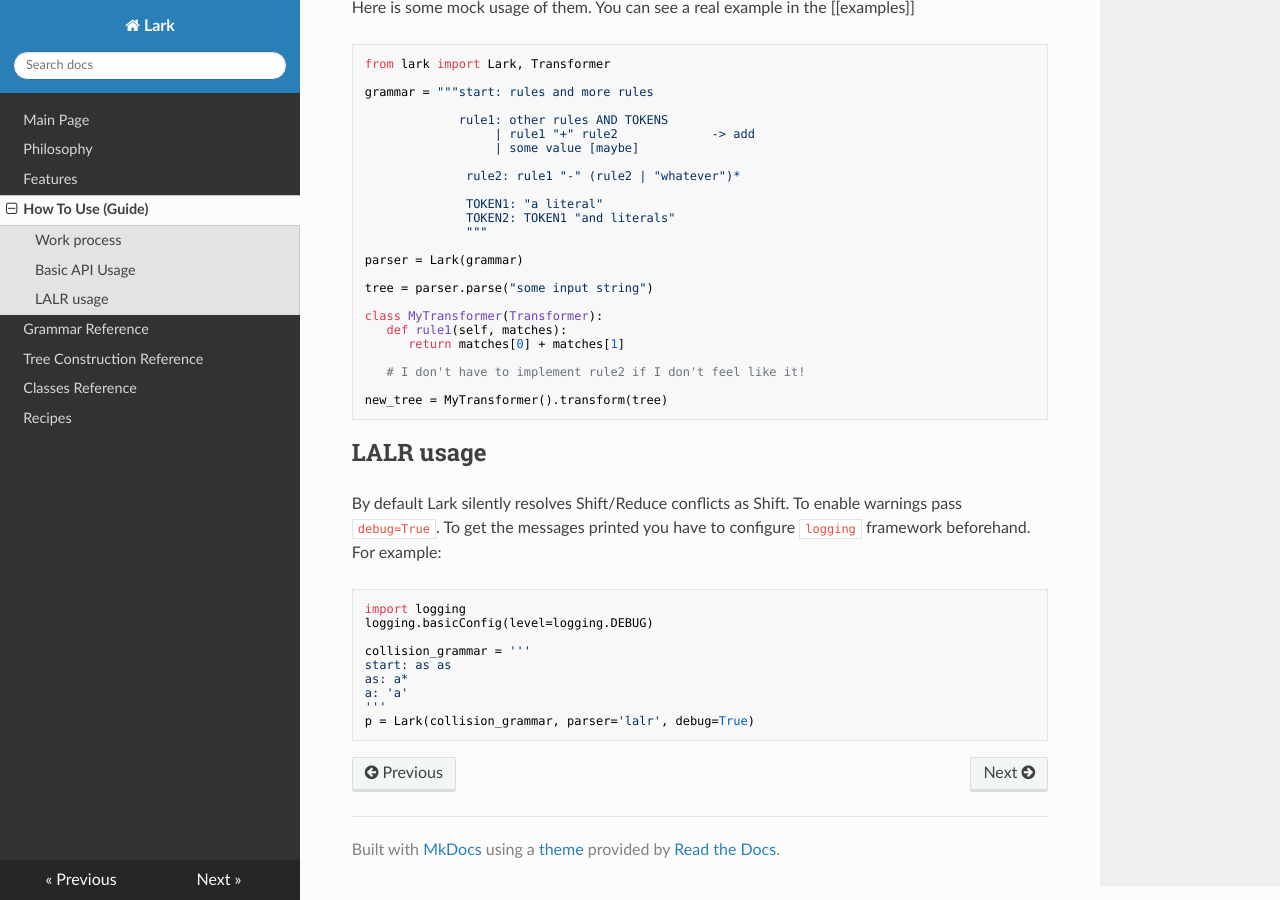
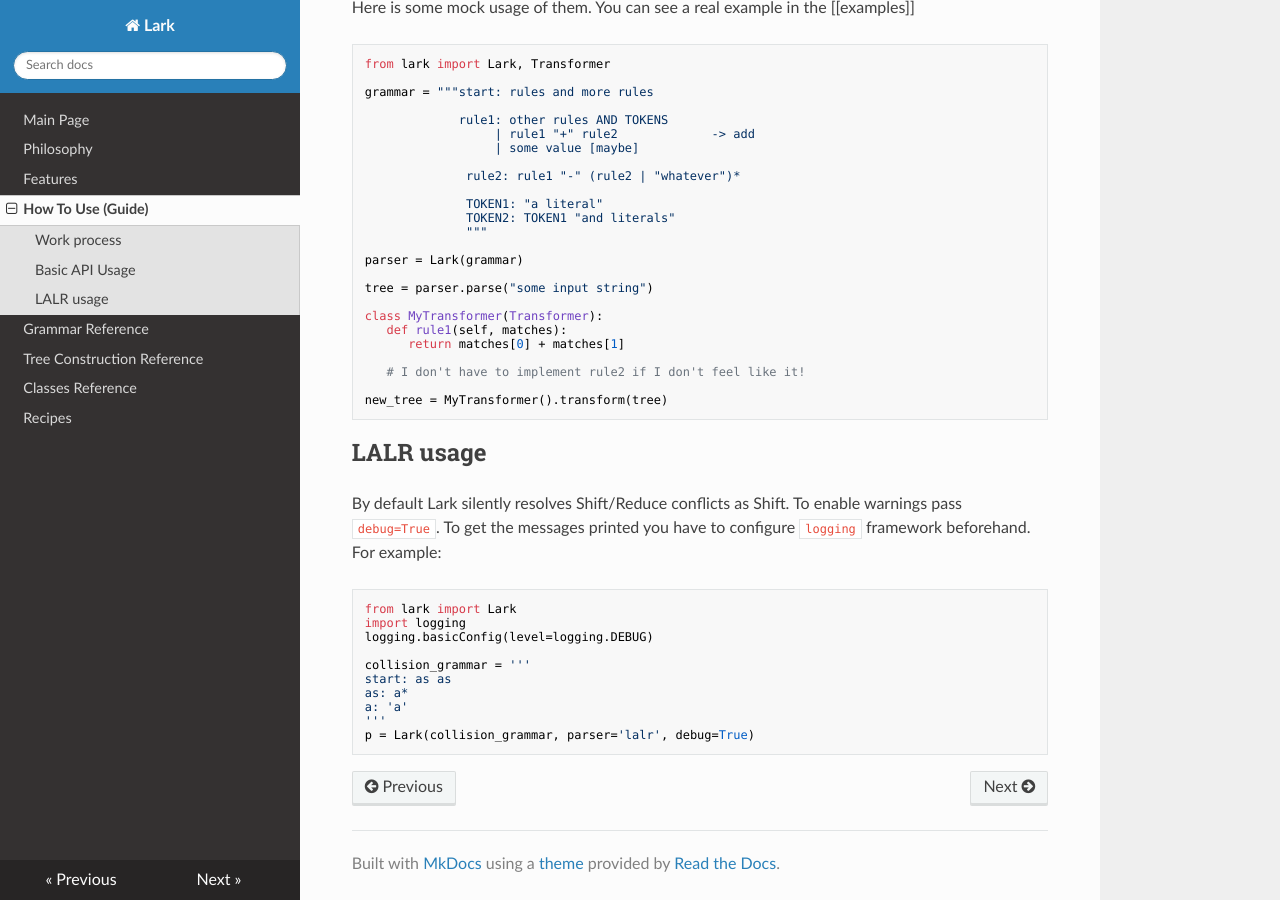
Before and after one commit to lark-parser/lark, an MkDocs documentation site: the page built from docs/how_to_use.md, in a window 1280 px wide and 900 px high, scrolled down 780 px. Built offline with MkDocs 1.6.1, drawn with Linux system fonts in a browser that asks for light colours; nearby versions of some CDN libraries; old or Windows-style settings are respelled for this version of MkDocs.

Commit message:
Update how_to_use.md

````diff
--- a/docs/how_to_use.md
+++ b/docs/how_to_use.md
@@ -57,6 +57,7 @@
 By default Lark silently resolves Shift/Reduce conflicts as Shift. To enable warnings pass `debug=True`. To get the messages printed you have to configure `logging` framework beforehand. For example:
 
 ```python
+from lark import Lark
 import logging
 logging.basicConfig(level=logging.DEBUG)
 
````
